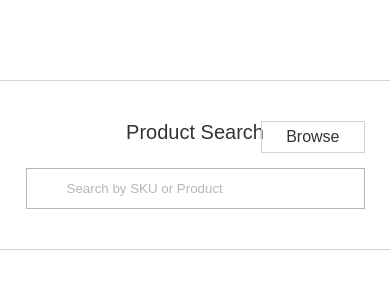
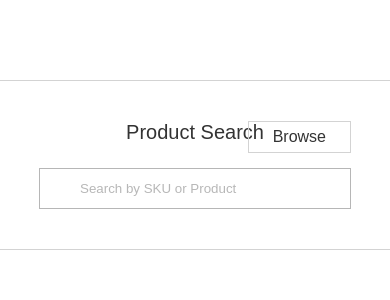
Before and after one commit to cacarl02/PO-List-Browser, a React (Create React App) app: page / in a window 390 px wide. Shown: the top 300 px of the page. Built offline with nearby package versions, Linux system fonts and the light colour scheme; some icons are missing; the HTML template or start-up script is replaced by a standard one.

Commit message:
adjusted max width and length of page for media responsiveness

```diff
--- a/src/components/modal.css
+++ b/src/components/modal.css
@@ -18,7 +18,8 @@
     background-color: #fff;
     border-radius: 8px;
     width: 600px;
-    height: 670px;
+    height: 90%;
+    max-height: 670px;
     overflow: hidden;
     display: flex;
     flex-direction: column;
--- a/src/pages/products.css
+++ b/src/pages/products.css
@@ -1,7 +1,8 @@
 
 .main-container {
     margin-top: 80px;
-    width: 800px;
+    width: 80%;
+    max-width: 800px;
     display: flex;
     flex-direction: column;
     align-items: center;
```
